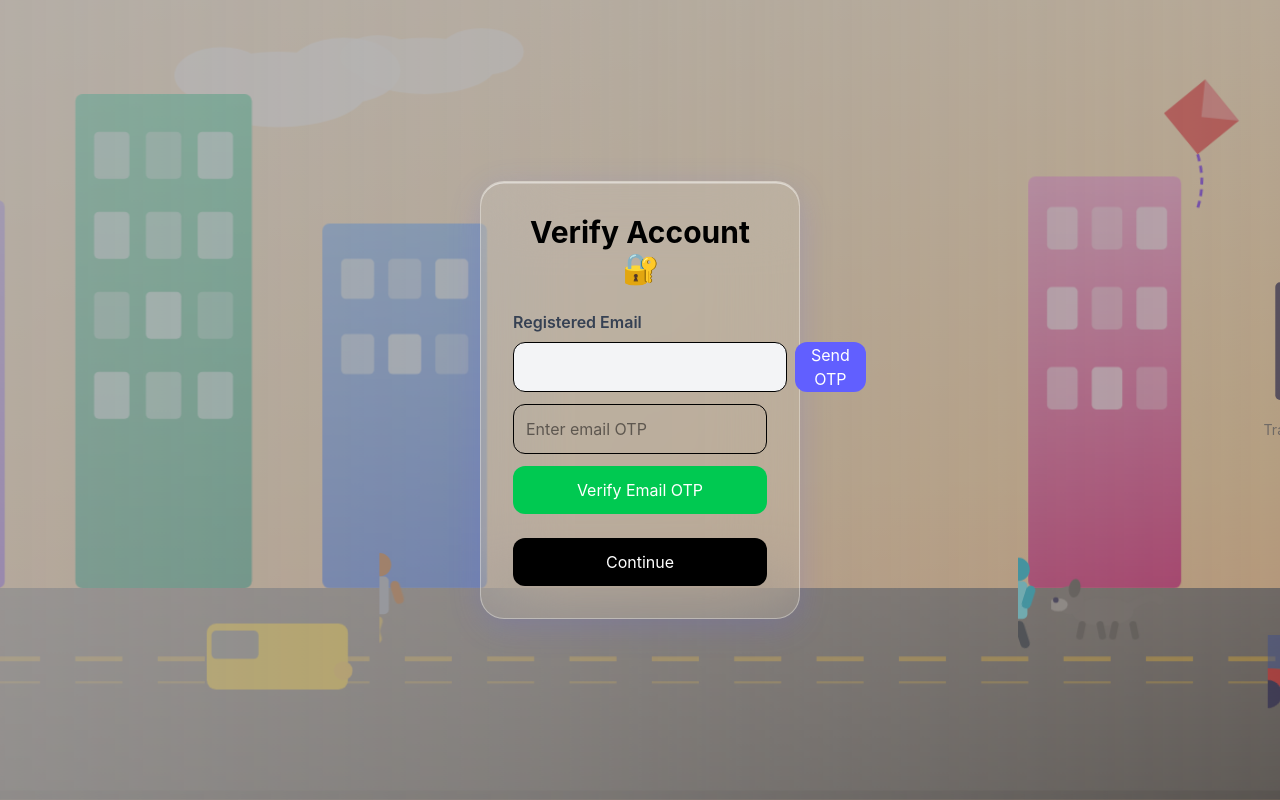
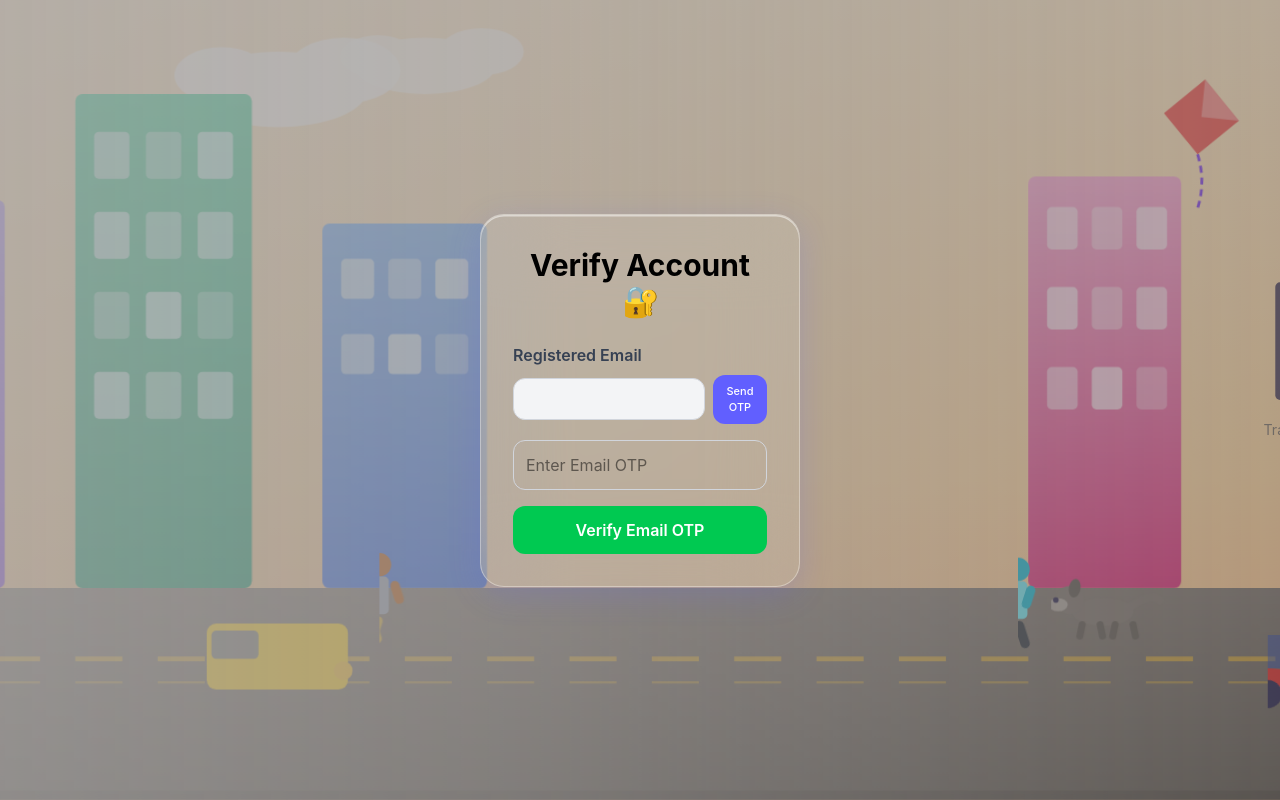
Before and after one commit to VaruntejNaini/myrental101-app, a React app in the folder frontend/: page /verifyotp in a window 1280 px wide. Built offline with nearby package versions, Linux system fonts and the light colour scheme; the HTML template or start-up script is replaced by a standard one.

Commit message:
bug fixed in verifyotp page and made it interactive.

```diff
--- a/frontend/src/pages/verifyotp.jsx
+++ b/frontend/src/pages/verifyotp.jsx
@@ -13,7 +13,6 @@ function VerifyOtp() {
   const [emailOtp, setEmailOtp] = useState("");
   // const [mobileOtp, setMobileOtp] = useState("");
 
-  const [emailVerified, setEmailVerified] = useState(false);
   // const [mobileVerified, setMobileVerified] = useState(false);
 
   const [message, setMessage] = useState("");
@@ -54,20 +53,33 @@ function VerifyOtp() {
   // VERIFY EMAIL OTP
  const verifyEmailOtp = async () => {
   try {
-      const res = await API.post("/auth/verify-email-otp", {
+
+    const res = await API.post(
+      "/auth/verify-email-otp",
+      {
         email,
         otp: emailOtp,
+      }
+    );
 
-      });
+    // success message
+    setMessage("");
 
-      setEmailVerified(true);
+    // OPTIONAL:
+    // save token if backend sends one
+    if (res.data.token) {
+      localStorage.setItem("token", res.data.token);
+    }
 
-      setMessage(res.data.msg);
+    // redirect instantly
+    navigate("/dashboard");
 
   } catch (err) {
+
     setMessage(
-        err.response?.data?.msg || "Invalid email OTP"
+      err.response?.data?.msg || "Invalid Email OTP"
     );
+
   }
 };
   // VERIFY MOBILE OTP
@@ -89,14 +101,7 @@ function VerifyOtp() {
   //   }
   // };
 
-  // FINAL CONTINUE
-  const handleContinue = () => {
-    if (emailVerified) {
-      navigate("/");
-    } else {
-      setMessage("Please verify your email to continue");
-    }
-  };
+  //
 
   return (
      <div className="min-h-screen flex items-center justify-center relative overflow-hidden" style={{background:"#fdf6ee"}}>
@@ -155,70 +160,111 @@ function VerifyOtp() {
         </div> */}
 
         {/* EMAIL SECTION */}
+{/* EMAIL SECTION */}
 
-        <div>
+<div className="mt-6">
 
-          <label className="font-semibold text-gray-700">
+  <label className="block font-semibold text-gray-700 mb-2">
     Registered Email
   </label>
+{/* Email + Send OTP */}
+<div className="flex items-center gap-2 mt-2">
 
-          <div className="flex gap-2 mt-2">
   <input
     type="text"
     value={email}
     disabled
-              className="flex-1 border p-3 rounded-xl bg-gray-100"
+    className="
+      w-[78%]
+      border
+      border-gray-300
+      px-4
+      py-2.5
+      rounded-xl
+      bg-gray-100
+      text-gray-700
+      text-sm
+      outline-none
+    "
   />
 
   <button
     onClick={sendEmailOtp}
-              className="bg-indigo-500 text-white px-4 rounded-xl"
+    className="
+      w-[22%]
+      bg-indigo-500
+      text-white
+      text-[11px]
+      font-medium
+      px-1
+      py-2
+      rounded-xl
+      transition-all
+      duration-200
+      hover:bg-indigo-600
+      hover:shadow-md
+      active:scale-95
+    "
   >
     Send OTP
   </button>
+
 </div>
 
+  {/* OTP Input */}
   <input
     type="text"
-            placeholder="Enter email OTP"
-            className="w-full border p-3 rounded-xl mt-3"
+    placeholder="Enter Email OTP"
+    className="
+      w-full
+      border
+      border-gray-300
+      p-3
+      rounded-xl
+      mt-4
+      outline-none
+      focus:ring-2
+      focus:ring-indigo-400
+      focus:border-indigo-400
+      transition-all
+    "
     value={emailOtp}
     onChange={(e) => setEmailOtp(e.target.value)}
   />
 
+  {/* Verify Button */}
   <button
     onClick={verifyEmailOtp}
-            className="w-full bg-green-500 text-white py-3 rounded-xl mt-3"
+    className="
+      w-full
+      bg-green-500
+      text-white
+      py-3
+      rounded-xl
+      mt-4
+      font-semibold
+      transition-all
+      duration-200
+      hover:bg-green-600
+      hover:scale-[1.02]
+      hover:shadow-lg
+      active:scale-95
+    "
   >
     Verify Email OTP
   </button>
-
-          {emailVerified && (
-            <p className="text-green-600 mt-2">
-              Email Verified ✅
-            </p>
-          )}
-        </div>
-
-        {/* MESSAGE */}
-
   {message && (
-          <p className="text-center mt-5 text-sm text-gray-700">
+  <p className="text-red-500 text-sm mt-3 text-center font-medium">
     {message}
   </p>
 )}
 
-        {/* CONTINUE BUTTON */}
 
-        <button
-          onClick={handleContinue}
-          className="w-full bg-black text-white py-3 rounded-xl mt-6"
-        >
-          Continue
-        </button>
 
 </div>
       </div>
+    </div>
+
 
   );
 }
```
Lines whose indentation alone changed are shown as unchanged.
